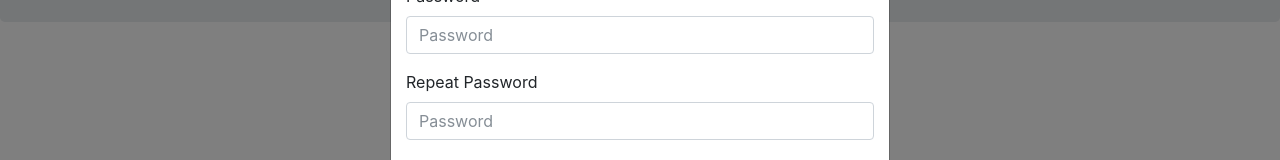
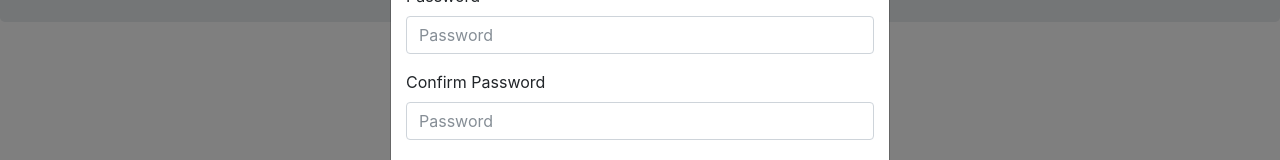
Before and after one commit to fxy1018/xueyi_newwork, an Angular app: page /dashboard in a window 1280 px wide. Both pictures are taken after a click on the button "Sign up". Shown: the part 232-392 px from the top of the page. Built offline with nearby package versions, Linux system fonts and the light colour scheme; no server answers.

Commit message:
changed repeat password to confirm password

```diff
--- a/src/app/customer/customer-signup/customer-signup.component.html
+++ b/src/app/customer/customer-signup/customer-signup.component.html
@@ -20,7 +20,7 @@
             <input type="password" class="form-control" id="customerPassword" placeholder="Password">
           </div>
           <div class="form-group">
-            <label for="customerPassword2">Repeat Password</label>
+            <label for="customerPassword2">Confirm Password</label>
             <input type="password" class="form-control" id="customerPassword2" placeholder="Password">
           </div>
 
```
